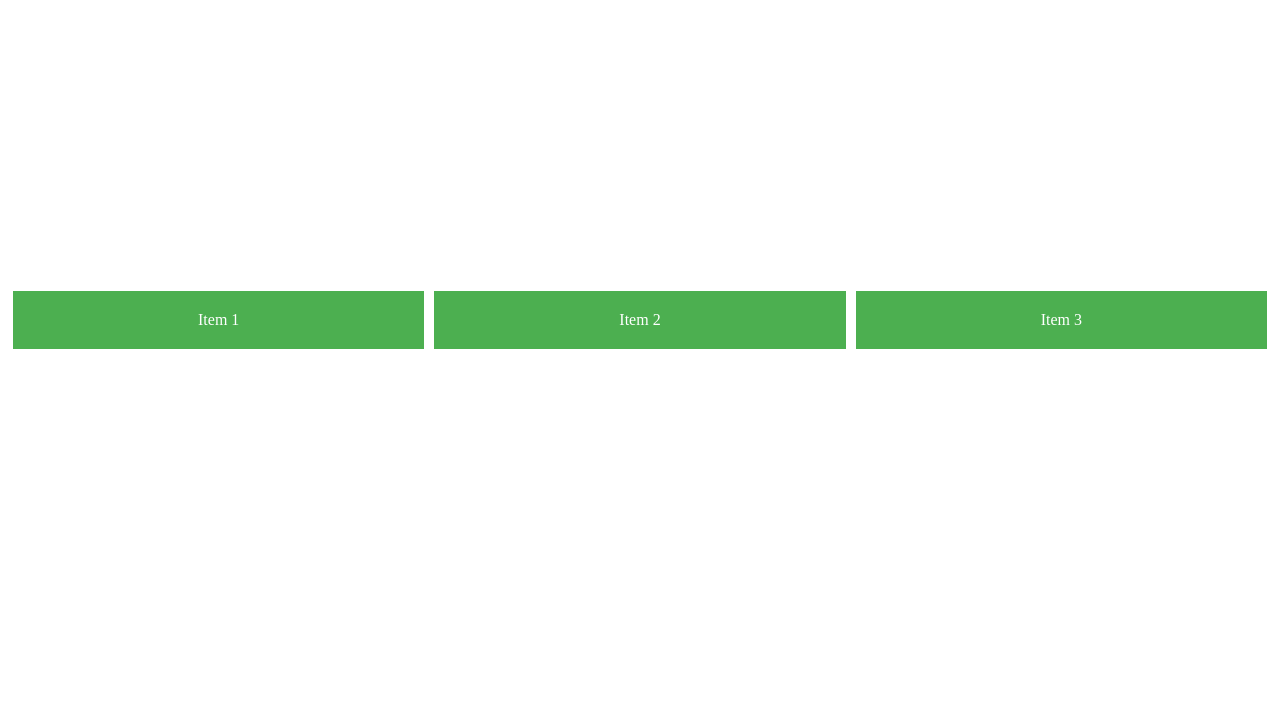
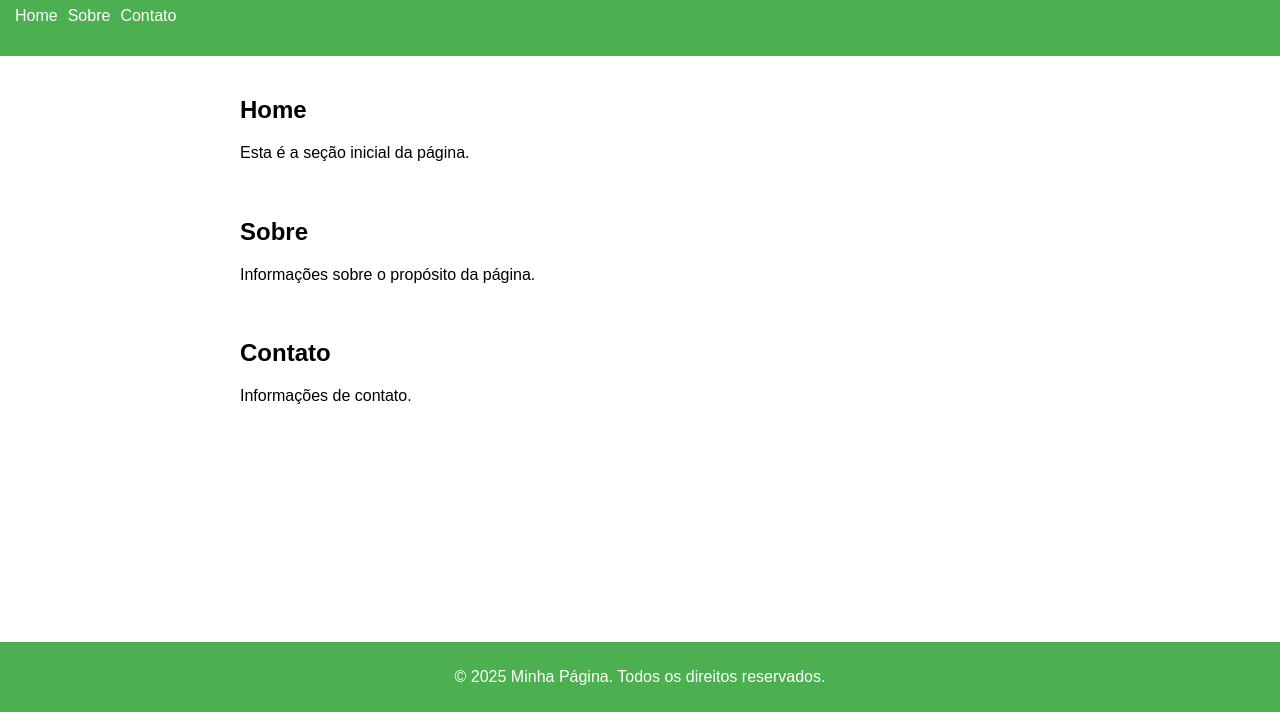
Before and after one commit to dariosiqueira/fds.ambientedeteste, a plain HTML site: page index.html in a window 1280 px wide. Shown: the part 88-816 px from the top of the page. Drawn offline with Linux system fonts and the light colour scheme.

Commit message:
Update index.html

```diff
--- a/index.html
+++ b/index.html
@@ -1,32 +1,109 @@
 <!DOCTYPE html>
 <html lang="pt-BR">
 <head>
+    <!-- Define o conjunto de caracteres como UTF-8 -->
     <meta charset="UTF-8">
+    <!-- Define a viewport para um layout responsivo -->
     <meta name="viewport" content="width=device-width, initial-scale=1.0">
-    <title>Exemplo Flexbox</title>
+    <!-- Define o título da página -->
+    <title>Página Inicial</title>
+    <!-- Estilo CSS interno -->
     <style>
-        .container {
-            display: flex;
-            justify-content: space-around;
-            align-items: center;
-            height: 100vh;
+        /* Estilo para o corpo da página */
+        body {
+            font-family: Arial, sans-serif; /* Define a fonte padrão */
+            margin: 0; /* Remove a margem padrão */
+            padding: 0; /* Remove o preenchimento padrão */
+            display: flex; /* Define o contêiner flexível */
+            flex-direction: column; /* Alinha os itens em coluna */
+            min-height: 100vh; /* Define a altura mínima como 100% da altura da viewport */
         }
 
-        .item {
-            background-color: #4CAF50;
-            color: white;
-            padding: 20px;
-            text-align: center;
-            margin: 5px;
-            flex: 1;
+        /* Estilo para o cabeçalho */
+        header {
+            background-color: #4CAF50; /* Define a cor de fundo */
+            color: white; /* Define a cor do texto */
+            padding: 15px; /* Define o preenchimento interno */
+        }
+
+        /* Estilo para a lista de navegação */
+        nav ul {
+            list-style-type: none; /* Remove os marcadores da lista */
+            padding: 0; /* Remove o preenchimento padrão */
+            display: flex; /* Define o contêiner flexível */
+            gap: 10px; /* Define o espaçamento entre os itens */
+        }
+
+        /* Estilo para os itens da lista de navegação */
+        nav ul li {
+            display: inline; /* Exibe os itens em linha */
+        }
+
+        /* Estilo para os links da navegação */
+        nav ul li a {
+            color: white; /* Define a cor do texto */
+            text-decoration: none; /* Remove a sublinha dos links */
+        }
+
+        /* Estilo para o contêiner principal */
+        main {
+            flex: 1; /* Faz o contêiner crescer para preencher o espaço disponível */
+            display: flex; /* Define o contêiner flexível */
+            flex-direction: column; /* Alinha os itens em coluna */
+            align-items: center; /* Centraliza os itens horizontalmente */
+            padding: 20px; /* Define o preenchimento interno */
+        }
+
+        /* Estilo para as seções */
+        section {
+            width: 80%; /* Define a largura como 80% do contêiner principal */
+            max-width: 800px; /* Define a largura máxima */
+            margin-bottom: 20px; /* Define a margem inferior */
+        }
+
+        /* Estilo para o rodapé */
+        footer {
+            background-color: #4CAF50; /* Define a cor de fundo */
+            color: white; /* Define a cor do texto */
+            text-align: center; /* Centraliza o texto */
+            padding: 10px; /* Define o preenchimento interno */
         }
     </style>
 </head>
 <body>
-    <div class="container">
-        <div class="item">Item 1</div>
-        <div class="item">Item 2</div>
-        <div class="item">Item 3</div>
-    </div>
+    <!-- Cabeçalho da página -->
+    <header>
+        <h1>Bem-vindo à Minha Página</h1>
+        <!-- Navegação -->
+        <nav>
+            <ul>
+                <li><a href="#home">Home</a></li>
+                <li><a href="#sobre">Sobre</a></li>
+                <li><a href="#contato">Contato</a></li>
+            </ul>
+        </nav>
+    </header>
+    <!-- Conteúdo principal -->
+    <main>
+        <!-- Seção Home -->
+        <section id="home">
+            <h2>Home</h2>
+            <p>Esta é a seção inicial da página.</p>
+        </section>
+        <!-- Seção Sobre -->
+        <section id="sobre">
+            <h2>Sobre</h2>
+            <p>Informações sobre o propósito da página.</p>
+        </section>
+        <!-- Seção Contato -->
+        <section id="contato">
+            <h2>Contato</h2>
+            <p>Informações de contato.</p>
+        </section>
+    </main>
+    <!-- Rodapé da página -->
+    <footer>
+        <p>&copy; 2025 Minha Página. Todos os direitos reservados.</p>
+    </footer>
 </body>
 </html>
```
